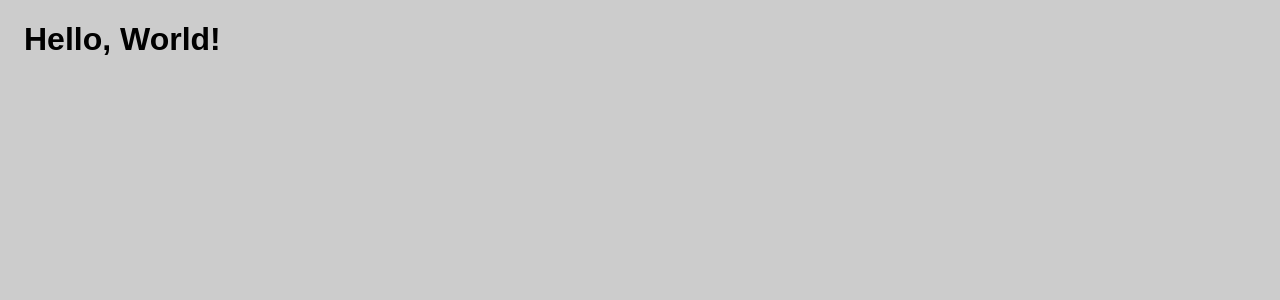
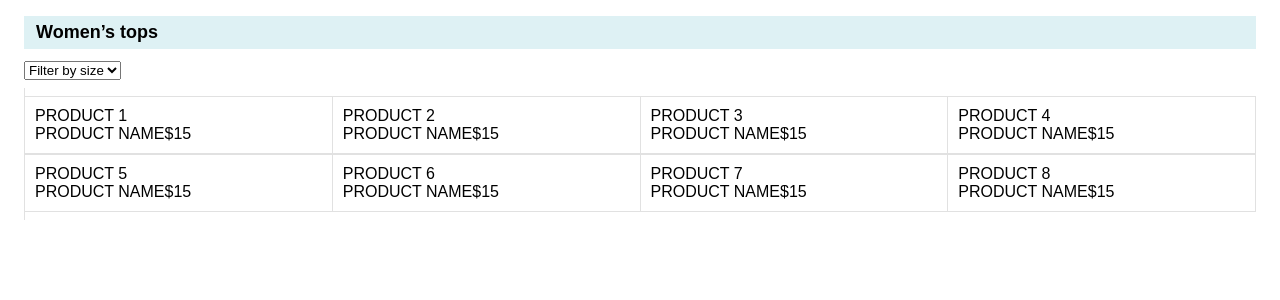
Before and after one commit to andyzack/shopping-list, a React app: page / in a window 1280 px wide. Shown: the top 300 px of the page. Built offline with nearby package versions, Linux system fonts and the light colour scheme.

Commit message:
packages update, loader fix for babel, css, html, template file

```diff
--- /dev/null
+++ b/postcss.config.js
@@ -0,0 +1,6 @@
+module.exports = {
+  plugins: [
+    require('tailwindcss'),
+    require('autoprefixer'),
+  ]
+}
--- a/src/App.css
+++ b/src/App.css
@@ -1,7 +1,37 @@
 body {
-  background-color: #cccccc;
+  background-color: #ffffff;
 }
-.App {
+
+.app {
   margin: 1rem;
   font-family: Arial, Helvetica, sans-serif;
 }
+
+h1 {
+  background-color: #def1f4;
+  font-size: 18px;
+  font-weight: bold;
+  padding: 6px 12px;
+}
+
+button {
+  background-color: black;
+  color: aliceblue;
+  border-radius: 4px;
+  padding: 6px 20px;
+}
+
+.product-container {
+  border-left: 1px solid #e1e1e1;
+  margin: 8px 0; padding: 8px 0;
+}
+.product-container ul { margin: 0; padding: 0; list-style: none;}
+
+.product-container li {
+  display: inline-block;
+  width: 25%;
+  padding: 10px;
+  border: 1px solid #e1e1e1;
+  border-left: none;
+  box-sizing: border-box;
+}
--- a/src/App.js
+++ b/src/App.js
@@ -1,11 +1,79 @@
 import React, { Component} from "react";
-import "./App.css";
+import "./app.css";
 
 class App extends Component{
   render(){
     return(
-      <div className="App">
-        <h1> Hello, World! </h1>
+      <div className="app">
+        <div className="product-header">
+          <h1 className="product-title">Women’s tops</h1>
+          <select className="product-filter">
+            <option>Filter by size</option>
+            <option>Size A</option>
+            <option>Size B</option>
+            <option>Size C</option>
+          </select>
+        </div>
+        <div className="product-container">
+          <ul>
+            <li>
+              <div className="product-image">
+                <div className="product-image">PRODUCT 1</div>
+                <span className="product-name">PRODUCT NAME</span>
+                <span className="product-price">$15</span>
+              </div>
+            </li>
+            <li>
+              <div className="product-image">
+                <div className="product-image">PRODUCT 2</div>
+                <span className="product-name">PRODUCT NAME</span>
+                <span className="product-price">$15</span>
+              </div>
+            </li>
+            <li>
+              <div className="product-image">
+                <div className="product-image">PRODUCT 3</div>
+                <span className="product-name">PRODUCT NAME</span>
+                <span className="product-price">$15</span>
+              </div>
+            </li>
+            <li>
+              <div className="product-image">
+                <div className="product-image">PRODUCT 4</div>
+                <span className="product-name">PRODUCT NAME</span>
+                <span className="product-price">$15</span>
+              </div>
+            </li>
+            <li>
+              <div className="product-image">
+                <div className="product-image">PRODUCT 5</div>
+                <span className="product-name">PRODUCT NAME</span>
+                <span className="product-price">$15</span>
+              </div>
+            </li>
+            <li>
+              <div className="product-image">
+                <div className="product-image">PRODUCT 6</div>
+                <span className="product-name">PRODUCT NAME</span>
+                <span className="product-price">$15</span>
+              </div>
+            </li>
+            <li>
+              <div className="product-image">
+                <div className="product-image">PRODUCT 7</div>
+                <span className="product-name">PRODUCT NAME</span>
+                <span className="product-price">$15</span>
+              </div>
+            </li>
+            <li>
+              <div className="product-image">
+                <div className="product-image">PRODUCT 8</div>
+                <span className="product-name">PRODUCT NAME</span>
+                <span className="product-price">$15</span>
+              </div>
+            </li>
+          </ul>
+        </div>
       </div>
     );
   }
--- a/webpack.config.js
+++ b/webpack.config.js
@@ -1,19 +1,21 @@
 const path = require("path");
-const webpack = require("webpack");
 
 module.exports = {
-  entry: "./src/index.js",
+  entry: path.resolve(__dirname, 'src'),
   mode: "development",
   module: {
     rules: [
       {
         test: /\.(js|jsx)$/,
-        exclude: /(node_modules|bower_components)/,
-        loader: "babel-loader",
-        options: { presets: ["@babel/env"] }
+        exclude: /node_modules/,
+        use: [
+          {
+            loader: "babel-loader"
+          }
+        ]
       },
       {
-        test: /\.css$/,
+        test: /\.(css|scss)$/,
         use: ["style-loader", "css-loader"]
       }
     ]
@@ -25,10 +27,8 @@ module.exports = {
     filename: "bundle.js"
   },
   devServer: {
-    contentBase: path.join(__dirname, "public/"),
+    contentBase: path.resolve(__dirname, 'public'),
     port: 3000,
-    publicPath: "http://localhost:3000/dist/",
-    hotOnly: true
-  },
-  plugins: [new webpack.HotModuleReplacementPlugin()]
+    publicPath: "http://localhost:3000/dist/"
+  }
 };
```
Also changed, not shown: package.json (+13 -7 lines), tailwind.config.js (added, +7 -0 lines), .babelrc, 1 other file (tests, documents, lock files or other folders).
